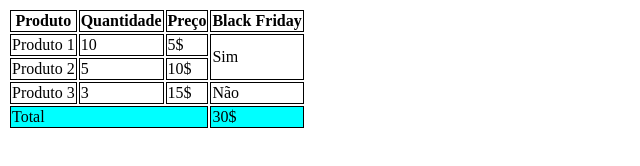
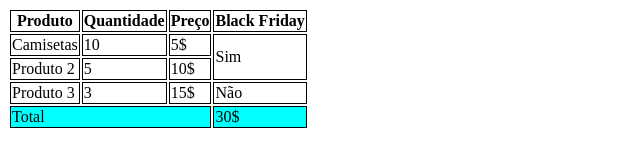
Before and after one commit to Victor-Martins-Pereira/Aula-Tabela, a plain HTML site: page index.html in a window 1280 px wide. Shown: the whole page, without its empty margins (0-640 px from the left). Drawn offline with Linux system fonts and the light colour scheme.

Commit message:
Mudando o nome dos produtos

```diff
--- a/index.html
+++ b/index.html
@@ -32,7 +32,7 @@
         <!-- Corpo -->
         <tbody>
             <tr>
-                <td>Produto 1</td>
+                <td>Camisetas</td>
                 <td>10</td>
                 <td>5$</td>
                 <td rowspan="2">Sim</td>
```
